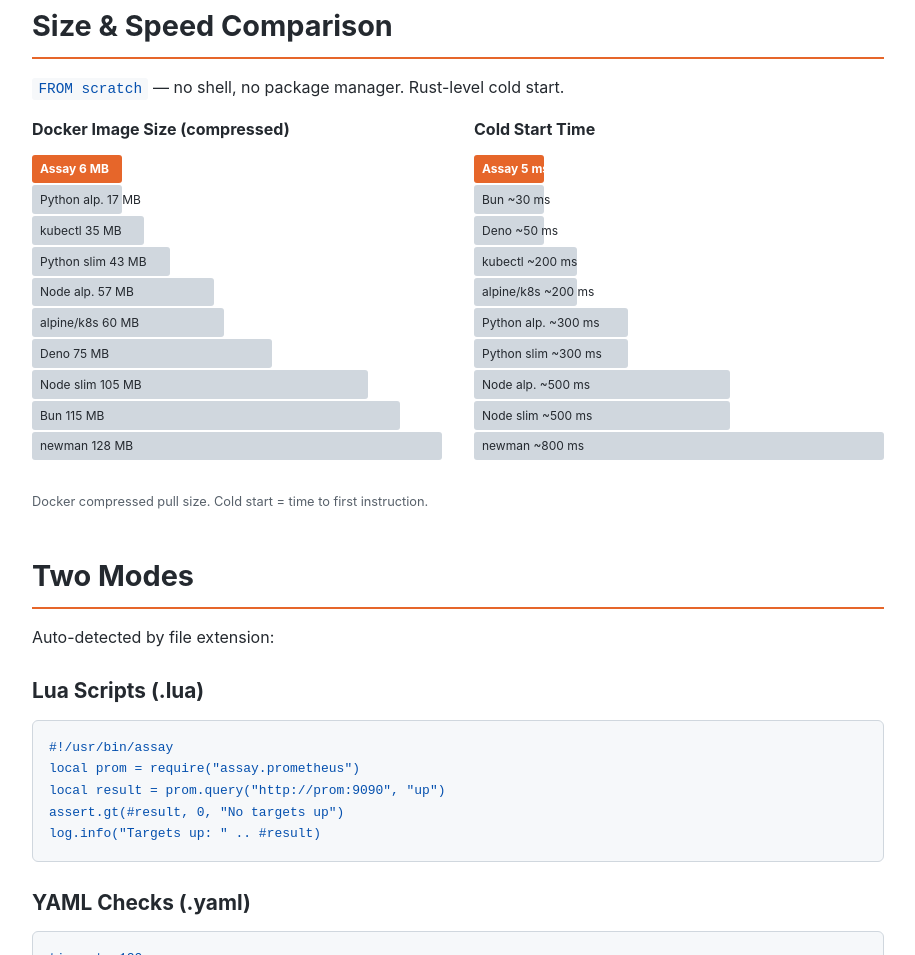
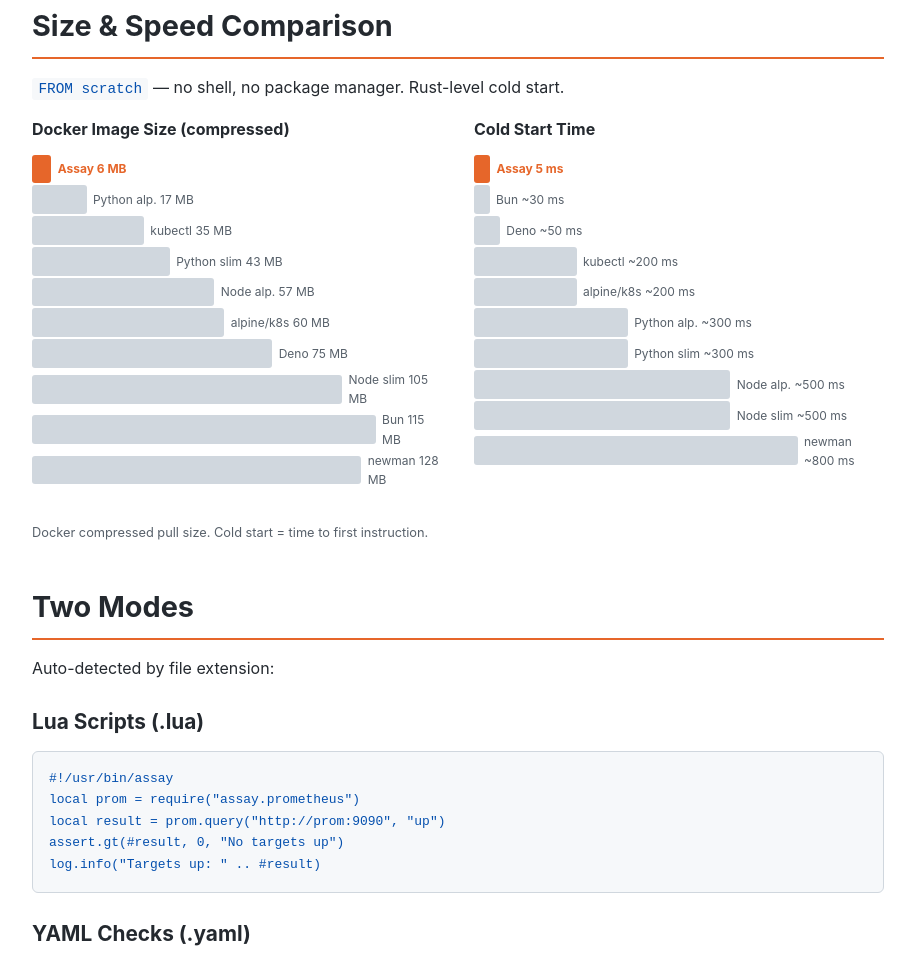
Before and after one commit to developerinlondon/assay, a plain HTML site: page site/index.html in a window 1280 px wide. Shown: the part 2035-2990 px from the top of the page, without its empty margins (182-1097 px from the left). Drawn offline with Linux system fonts and the light colour scheme.

Commit message:
fix(site): consistent bar+label layout, all 10 runtimes on both charts

```diff
--- a/site/index.html
+++ b/site/index.html
@@ -206,16 +206,46 @@ db.close(conn)</code></pre>
       <div>
         <h3 style="margin-top: 0; font-size: 1rem;">Docker Image Size (compressed)</h3>
         <div style="font-size: 0.75rem;">
-          <div style="background: var(--accent); color: #fff; font-weight: 700; padding: 0.3rem 0.5rem; border-radius: 3px; margin-bottom: 2px; width: max(4.7%, 90px); white-space: nowrap;">Assay 6 MB</div>
-          <div style="background: var(--border); color: var(--text); padding: 0.3rem 0.5rem; border-radius: 3px; margin-bottom: 2px; width: max(13.3%, 90px); white-space: nowrap;">Python alp. 17 MB</div>
-          <div style="background: var(--border); color: var(--text); padding: 0.3rem 0.5rem; border-radius: 3px; margin-bottom: 2px; width: max(27.3%, 90px); white-space: nowrap;">kubectl 35 MB</div>
-          <div style="background: var(--border); color: var(--text); padding: 0.3rem 0.5rem; border-radius: 3px; margin-bottom: 2px; width: max(33.6%, 90px); white-space: nowrap;">Python slim 43 MB</div>
-          <div style="background: var(--border); color: var(--text); padding: 0.3rem 0.5rem; border-radius: 3px; margin-bottom: 2px; width: 44.5%; white-space: nowrap;">Node alp. 57 MB</div>
-          <div style="background: var(--border); color: var(--text); padding: 0.3rem 0.5rem; border-radius: 3px; margin-bottom: 2px; width: 46.9%; white-space: nowrap;">alpine/k8s 60 MB</div>
-          <div style="background: var(--border); color: var(--text); padding: 0.3rem 0.5rem; border-radius: 3px; margin-bottom: 2px; width: 58.6%; white-space: nowrap;">Deno 75 MB</div>
-          <div style="background: var(--border); color: var(--text); padding: 0.3rem 0.5rem; border-radius: 3px; margin-bottom: 2px; width: 82%; white-space: nowrap;">Node slim 105 MB</div>
-          <div style="background: var(--border); color: var(--text); padding: 0.3rem 0.5rem; border-radius: 3px; margin-bottom: 2px; width: 89.8%; white-space: nowrap;">Bun 115 MB</div>
-          <div style="background: var(--border); color: var(--text); padding: 0.3rem 0.5rem; border-radius: 3px; width: 100%; white-space: nowrap;">newman 128 MB</div>
+          <div style="display: flex; align-items: center; gap: 0.4rem; margin-bottom: 2px;">
+            <div style="background: var(--accent); padding: 0.3rem; border-radius: 3px; width: 4.7%; min-width: 4px;">&nbsp;</div>
+            <span style="color: var(--accent); font-weight: 700;">Assay 6 MB</span>
+          </div>
+          <div style="display: flex; align-items: center; gap: 0.4rem; margin-bottom: 2px;">
+            <div style="background: var(--border); padding: 0.3rem; border-radius: 3px; width: 13.3%;">&nbsp;</div>
+            <span class="text-muted">Python alp. 17 MB</span>
+          </div>
+          <div style="display: flex; align-items: center; gap: 0.4rem; margin-bottom: 2px;">
+            <div style="background: var(--border); padding: 0.3rem; border-radius: 3px; width: 27.3%;">&nbsp;</div>
+            <span class="text-muted">kubectl 35 MB</span>
+          </div>
+          <div style="display: flex; align-items: center; gap: 0.4rem; margin-bottom: 2px;">
+            <div style="background: var(--border); padding: 0.3rem; border-radius: 3px; width: 33.6%;">&nbsp;</div>
+            <span class="text-muted">Python slim 43 MB</span>
+          </div>
+          <div style="display: flex; align-items: center; gap: 0.4rem; margin-bottom: 2px;">
+            <div style="background: var(--border); padding: 0.3rem; border-radius: 3px; width: 44.5%;">&nbsp;</div>
+            <span class="text-muted">Node alp. 57 MB</span>
+          </div>
+          <div style="display: flex; align-items: center; gap: 0.4rem; margin-bottom: 2px;">
+            <div style="background: var(--border); padding: 0.3rem; border-radius: 3px; width: 46.9%;">&nbsp;</div>
+            <span class="text-muted">alpine/k8s 60 MB</span>
+          </div>
+          <div style="display: flex; align-items: center; gap: 0.4rem; margin-bottom: 2px;">
+            <div style="background: var(--border); padding: 0.3rem; border-radius: 3px; width: 58.6%;">&nbsp;</div>
+            <span class="text-muted">Deno 75 MB</span>
+          </div>
+          <div style="display: flex; align-items: center; gap: 0.4rem; margin-bottom: 2px;">
+            <div style="background: var(--border); padding: 0.3rem; border-radius: 3px; width: 82%;">&nbsp;</div>
+            <span class="text-muted">Node slim 105 MB</span>
+          </div>
+          <div style="display: flex; align-items: center; gap: 0.4rem; margin-bottom: 2px;">
+            <div style="background: var(--border); padding: 0.3rem; border-radius: 3px; width: 89.8%;">&nbsp;</div>
+            <span class="text-muted">Bun 115 MB</span>
+          </div>
+          <div style="display: flex; align-items: center; gap: 0.4rem; margin-bottom: 2px;">
+            <div style="background: var(--border); padding: 0.3rem; border-radius: 3px; width: 100%;">&nbsp;</div>
+            <span class="text-muted">newman 128 MB</span>
+          </div>
         </div>
       </div>
 
@@ -223,16 +253,46 @@ db.close(conn)</code></pre>
       <div>
         <h3 style="margin-top: 0; font-size: 1rem;">Cold Start Time</h3>
         <div style="font-size: 0.75rem;">
-          <div style="background: var(--accent); color: #fff; font-weight: 700; padding: 0.3rem 0.5rem; border-radius: 3px; margin-bottom: 2px; width: max(0.6%, 70px); white-space: nowrap;">Assay 5 ms</div>
-          <div style="background: var(--border); color: var(--text); padding: 0.3rem 0.5rem; border-radius: 3px; margin-bottom: 2px; width: max(3.8%, 70px); white-space: nowrap;">Bun ~30 ms</div>
-          <div style="background: var(--border); color: var(--text); padding: 0.3rem 0.5rem; border-radius: 3px; margin-bottom: 2px; width: max(6.3%, 70px); white-space: nowrap;">Deno ~50 ms</div>
-          <div style="background: var(--border); color: var(--text); padding: 0.3rem 0.5rem; border-radius: 3px; margin-bottom: 2px; width: max(25%, 90px); white-space: nowrap;">kubectl ~200 ms</div>
-          <div style="background: var(--border); color: var(--text); padding: 0.3rem 0.5rem; border-radius: 3px; margin-bottom: 2px; width: max(25%, 90px); white-space: nowrap;">alpine/k8s ~200 ms</div>
-          <div style="background: var(--border); color: var(--text); padding: 0.3rem 0.5rem; border-radius: 3px; margin-bottom: 2px; width: 37.5%; white-space: nowrap;">Python alp. ~300 ms</div>
-          <div style="background: var(--border); color: var(--text); padding: 0.3rem 0.5rem; border-radius: 3px; margin-bottom: 2px; width: 37.5%; white-space: nowrap;">Python slim ~300 ms</div>
-          <div style="background: var(--border); color: var(--text); padding: 0.3rem 0.5rem; border-radius: 3px; margin-bottom: 2px; width: 62.5%; white-space: nowrap;">Node alp. ~500 ms</div>
-          <div style="background: var(--border); color: var(--text); padding: 0.3rem 0.5rem; border-radius: 3px; margin-bottom: 2px; width: 62.5%; white-space: nowrap;">Node slim ~500 ms</div>
-          <div style="background: var(--border); color: var(--text); padding: 0.3rem 0.5rem; border-radius: 3px; width: 100%; white-space: nowrap;">newman ~800 ms</div>
+          <div style="display: flex; align-items: center; gap: 0.4rem; margin-bottom: 2px;">
+            <div style="background: var(--accent); color: #fff; font-weight: 700; padding: 0.3rem 0.5rem; border-radius: 3px; width: 0.6%; min-width: 4px;">&nbsp;</div>
+            <span style="color: var(--accent); font-weight: 700;">Assay 5 ms</span>
+          </div>
+          <div style="display: flex; align-items: center; gap: 0.4rem; margin-bottom: 2px;">
+            <div style="background: var(--border); padding: 0.3rem; border-radius: 3px; width: 3.8%; min-width: 4px;">&nbsp;</div>
+            <span class="text-muted">Bun ~30 ms</span>
+          </div>
+          <div style="display: flex; align-items: center; gap: 0.4rem; margin-bottom: 2px;">
+            <div style="background: var(--border); padding: 0.3rem; border-radius: 3px; width: 6.3%; min-width: 4px;">&nbsp;</div>
+            <span class="text-muted">Deno ~50 ms</span>
+          </div>
+          <div style="display: flex; align-items: center; gap: 0.4rem; margin-bottom: 2px;">
+            <div style="background: var(--border); padding: 0.3rem; border-radius: 3px; width: 25%;">&nbsp;</div>
+            <span class="text-muted">kubectl ~200 ms</span>
+          </div>
+          <div style="display: flex; align-items: center; gap: 0.4rem; margin-bottom: 2px;">
+            <div style="background: var(--border); padding: 0.3rem; border-radius: 3px; width: 25%;">&nbsp;</div>
+            <span class="text-muted">alpine/k8s ~200 ms</span>
+          </div>
+          <div style="display: flex; align-items: center; gap: 0.4rem; margin-bottom: 2px;">
+            <div style="background: var(--border); padding: 0.3rem; border-radius: 3px; width: 37.5%;">&nbsp;</div>
+            <span class="text-muted">Python alp. ~300 ms</span>
+          </div>
+          <div style="display: flex; align-items: center; gap: 0.4rem; margin-bottom: 2px;">
+            <div style="background: var(--border); padding: 0.3rem; border-radius: 3px; width: 37.5%;">&nbsp;</div>
+            <span class="text-muted">Python slim ~300 ms</span>
+          </div>
+          <div style="display: flex; align-items: center; gap: 0.4rem; margin-bottom: 2px;">
+            <div style="background: var(--border); padding: 0.3rem; border-radius: 3px; width: 62.5%;">&nbsp;</div>
+            <span class="text-muted">Node alp. ~500 ms</span>
+          </div>
+          <div style="display: flex; align-items: center; gap: 0.4rem; margin-bottom: 2px;">
+            <div style="background: var(--border); padding: 0.3rem; border-radius: 3px; width: 62.5%;">&nbsp;</div>
+            <span class="text-muted">Node slim ~500 ms</span>
+          </div>
+          <div style="display: flex; align-items: center; gap: 0.4rem; margin-bottom: 2px;">
+            <div style="background: var(--border); padding: 0.3rem; border-radius: 3px; width: 100%;">&nbsp;</div>
+            <span class="text-muted">newman ~800 ms</span>
+          </div>
         </div>
       </div>
 
```
